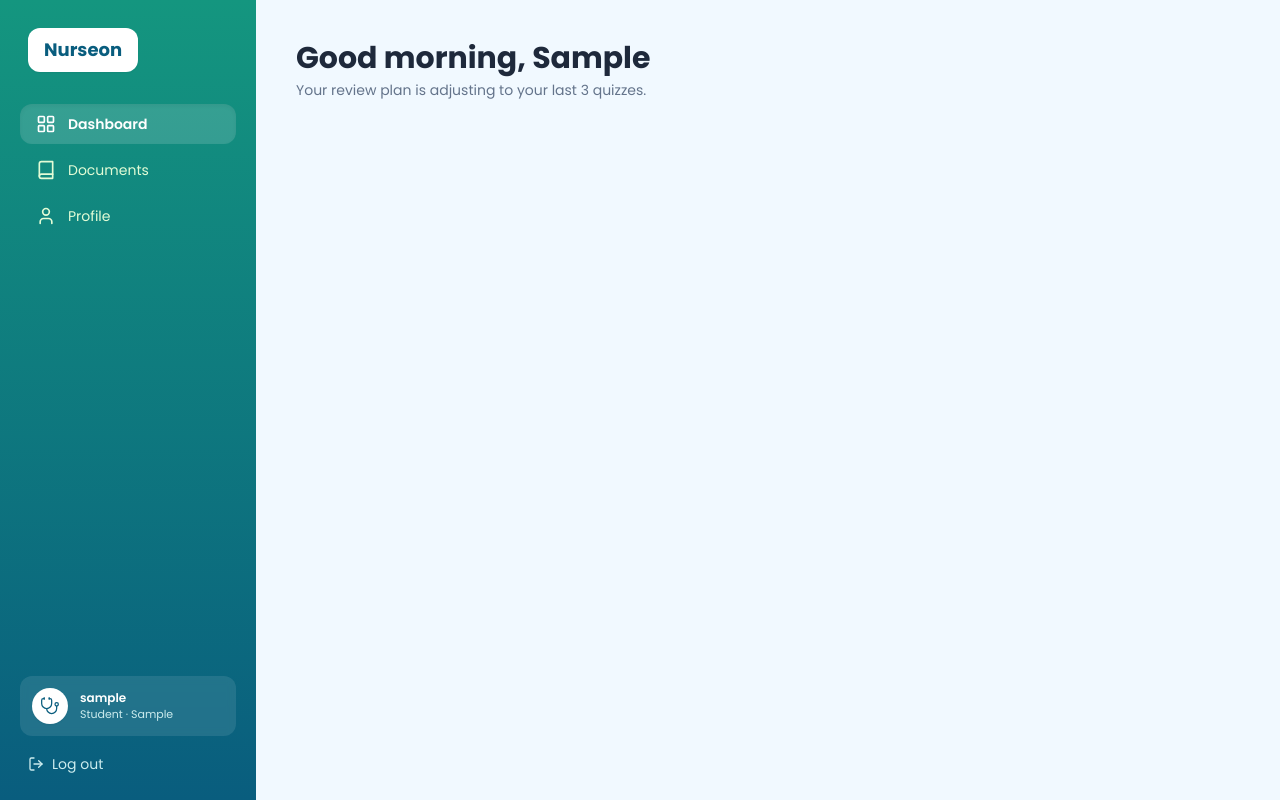
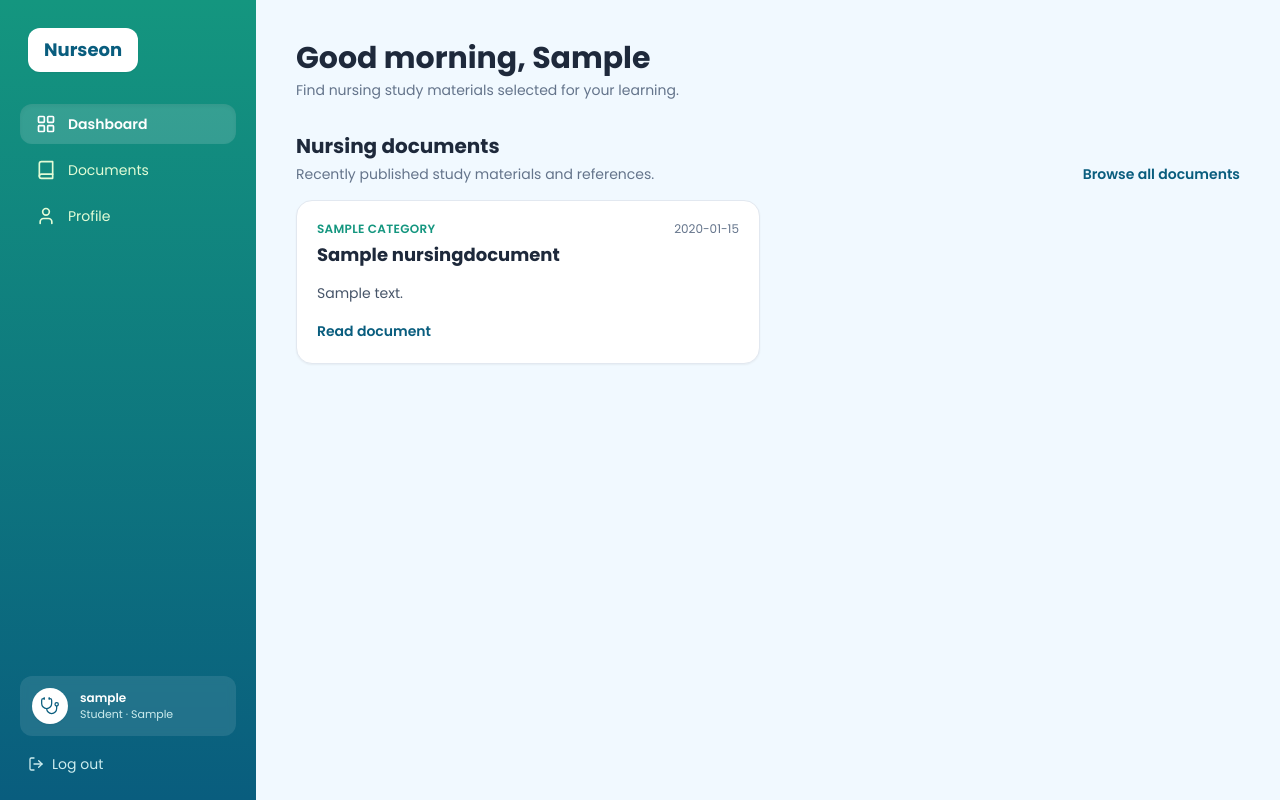
Before and after one commit to sepjimenez/Nurseon-Jimenez-Joseph-G02, a Django app: page /dashboard/ in a window 1280 px wide. Run offline with Django 5.2, Linux system fonts and the light colour scheme; a user stored in the database is signed in; tables that the repository leaves empty hold one stand-in row (values such as "Sample post"); some libraries are stand-ins or nearby versions.

Commit message:
feat(dashboard): display recent nursing documents

```diff
--- a/templates/dashboard/home.html
+++ b/templates/dashboard/home.html
@@ -2,14 +2,57 @@
 {% block title %}Dashboard – Nurseon{% endblock %}
 
 {% block content %}
-<div class="max-w-4xl space-y-3">
+<div class="max-w-6xl space-y-8">
     <header class="space-y-1">
         <h1 class="text-3xl font-bold text-slate-800">
             Good morning, {{ user.first_name|default:user.username }}
         </h1>
         <p class="text-slate-500 text-sm">
-            Your review plan is adjusting to your last 3 quizzes.
+            Find nursing study materials selected for your learning.
         </p>
     </header>
+
+    <section aria-labelledby="recent-documents-heading" class="space-y-4">
+        <div class="flex flex-wrap items-end justify-between gap-3">
+            <div>
+                <h2 id="recent-documents-heading" class="text-xl font-bold text-slate-800">Nursing documents</h2>
+                <p class="mt-1 text-sm text-slate-500">Recently published study materials and references.</p>
+            </div>
+            <a href="{% url 'documents:list' %}"
+                class="text-sm font-semibold text-nurseon-dark hover:underline">
+                Browse all documents
+            </a>
+        </div>
+
+        {% if documents %}
+        <div class="grid gap-4 sm:grid-cols-2">
+            {% for document in documents %}
+            <article class="rounded-2xl border border-slate-200 bg-white p-5 shadow-sm">
+                <div class="flex items-start justify-between gap-3">
+                    <div class="min-w-0">
+                        {% if document.category %}
+                        <p class="text-xs font-semibold uppercase tracking-wide text-nurseon">{{ document.category.name }}</p>
+                        {% endif %}
+                        <h3 class="mt-1 text-lg font-bold text-slate-800">
+                            <a class="hover:text-nurseon-dark" href="{% url 'documents:detail' document.pk %}">{{ document.title }}</a>
+                        </h3>
+                    </div>
+                    <span class="shrink-0 text-xs text-slate-500">{{ document.read_time }}</span>
+                </div>
+                <p class="mt-3 text-sm leading-6 text-slate-600">{{ document.description|truncatewords:28 }}</p>
+                <a href="{% url 'documents:detail' document.pk %}"
+                    class="mt-4 inline-flex text-sm font-semibold text-nurseon-dark hover:underline">
+                    Read document
+                </a>
+            </article>
+            {% endfor %}
+        </div>
+        {% else %}
+        <div class="rounded-2xl border border-dashed border-slate-300 bg-white p-8 text-center">
+            <h3 class="font-semibold text-slate-800">No documents available yet</h3>
+            <p class="mt-1 text-sm text-slate-500">Published nursing study materials will appear here.</p>
+        </div>
+        {% endif %}
+    </section>
 </div>
 {% endblock content %}
```
